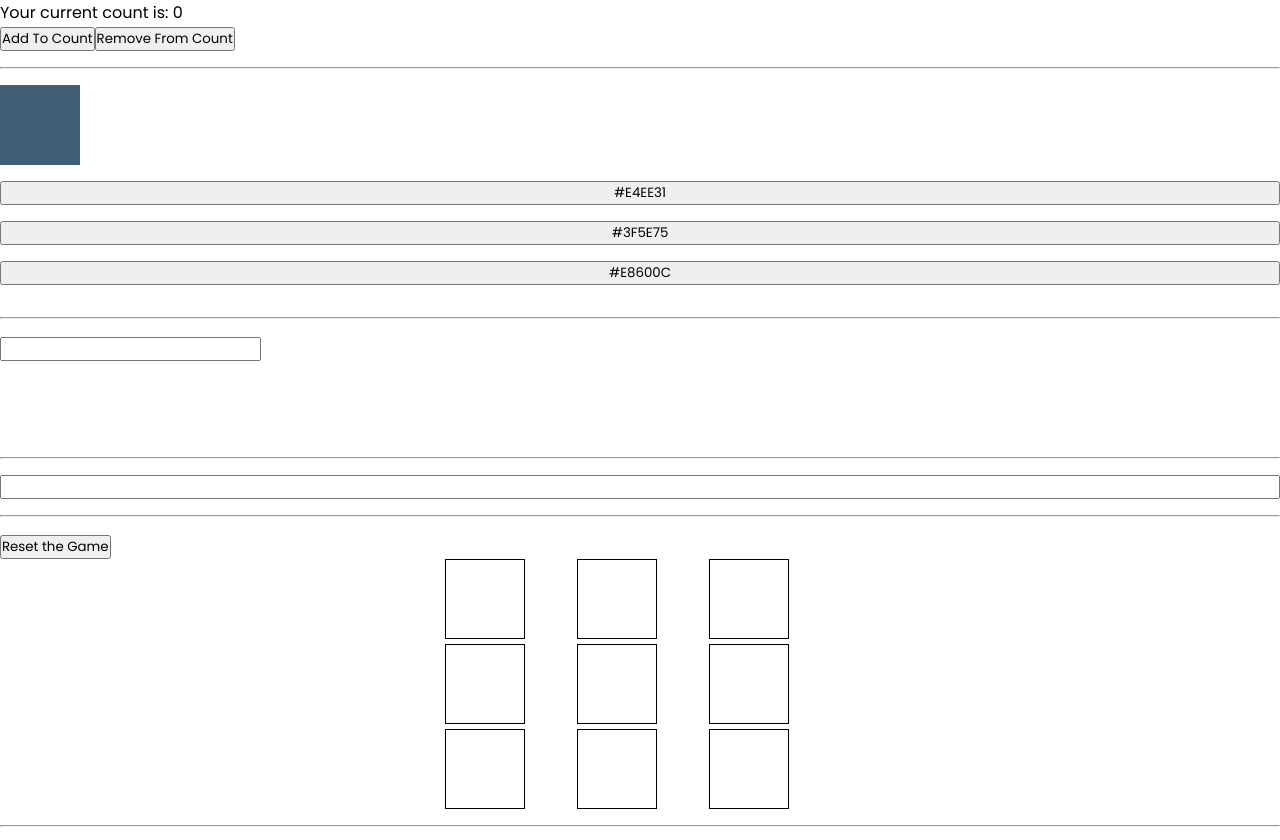
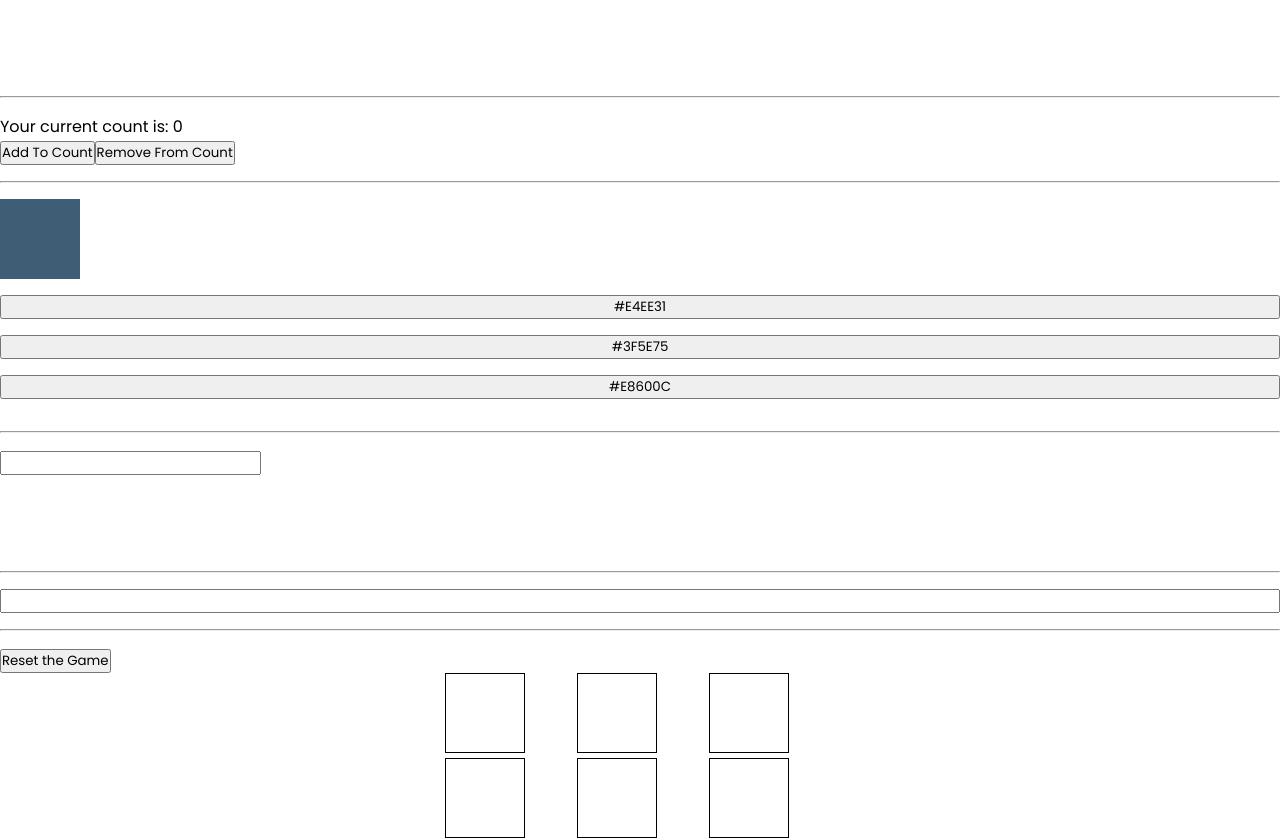
Before and after one commit to EdwinOliveira/react-exercices, a React (Vite) app: page / in a window 1280 px wide. Shown: the top 840 px of the page. Built offline with nearby package versions, Linux system fonts and the light colour scheme.

Commit message:
WIP: Worked on challenge

```diff
--- a/src/app.tsx
+++ b/src/app.tsx
@@ -3,14 +3,17 @@ import ColorPicker from "./components/colorPicker";
 import Scheduler from "./components/scheduler";
 import WordPicker from "./components/wordPicker";
 import TicTacToe from "./components/ticTacToe";
+import SearchForm from "./components/searchForm";
 
 import "./app.css";
-import SearchForm from "./components/search-form";
+import ColorPointer from "./components/colorPointer";
 
 const App = () => {
 	return (
 		<>
 			<div id="wrapper">
+				<ColorPointer />
+				<hr />
 				<Counter />
 				<hr />
 				<ColorPicker />
@@ -22,6 +25,8 @@ const App = () => {
 				<TicTacToe />
 				<hr />
 				<SearchForm />
+				<hr />
+				<ColorPointer />
 			</div>
 		</>
 	);
--- /dev/null
+++ b/src/components/colorPointer.css
@@ -0,0 +1,14 @@
+#color-pointer {
+	width: 100%;
+	height: 5rem;
+	position: relative;
+}
+
+.coordinate {
+	width: 1rem;
+	height: 1rem;
+
+	background-color: red;
+
+	position: absolute;
+}
--- /dev/null
+++ b/src/components/colorPointer.tsx
@@ -0,0 +1,46 @@
+import { useState } from "react";
+import "./colorPointer.css";
+
+type Coordinate = {
+	coordinateX: number;
+	coordinateY: number;
+};
+
+const ColorPointer = () => {
+	const [coordinates, setCoordinates] = useState<Array<Coordinate>>([]);
+
+	const handleClickCapture = ({ coordinateX, coordinateY }: Coordinate) => {
+		const foundCoordinate = coordinates.find(
+			(coordinate) =>
+				coordinate.coordinateX === coordinateX &&
+				coordinate.coordinateY === coordinateY,
+		);
+
+		if (foundCoordinate !== undefined) return;
+		setCoordinates([...coordinates, { coordinateX, coordinateY }]);
+	};
+
+	return (
+		<>
+			<div
+				id="color-pointer"
+				onClickCapture={({ clientX, clientY }) =>
+					handleClickCapture({
+						coordinateX: clientX,
+						coordinateY: clientY,
+					})
+				}
+			>
+				{coordinates.map(({ coordinateX, coordinateY }) => (
+					<span
+						className="coordinate"
+						style={{ top: `${coordinateY}px`, left: `${coordinateX}px` }}
+						key={coordinateX + coordinateY}
+					/>
+				))}
+			</div>
+		</>
+	);
+};
+
+export default ColorPointer;
--- a/src/components/input.tsx
+++ b/src/components/input.tsx
@@ -2,7 +2,7 @@ type InputProps = {
 	onAction: (rawText: string) => void;
 };
 
-const Input = ({ onAction }: InputProps) => {
+const Input: React.FC<InputProps> = ({ onAction }) => {
 	const handleBlur = (data: React.FocusEvent<HTMLInputElement, Element>) => {
 		if (data.target.value === "") {
 			return;
```
Also changed, not shown: src/components/todo.tsx (+6 -1 lines), src/components/searchForm.tsx (renamed from src/components/search-form.tsx).
